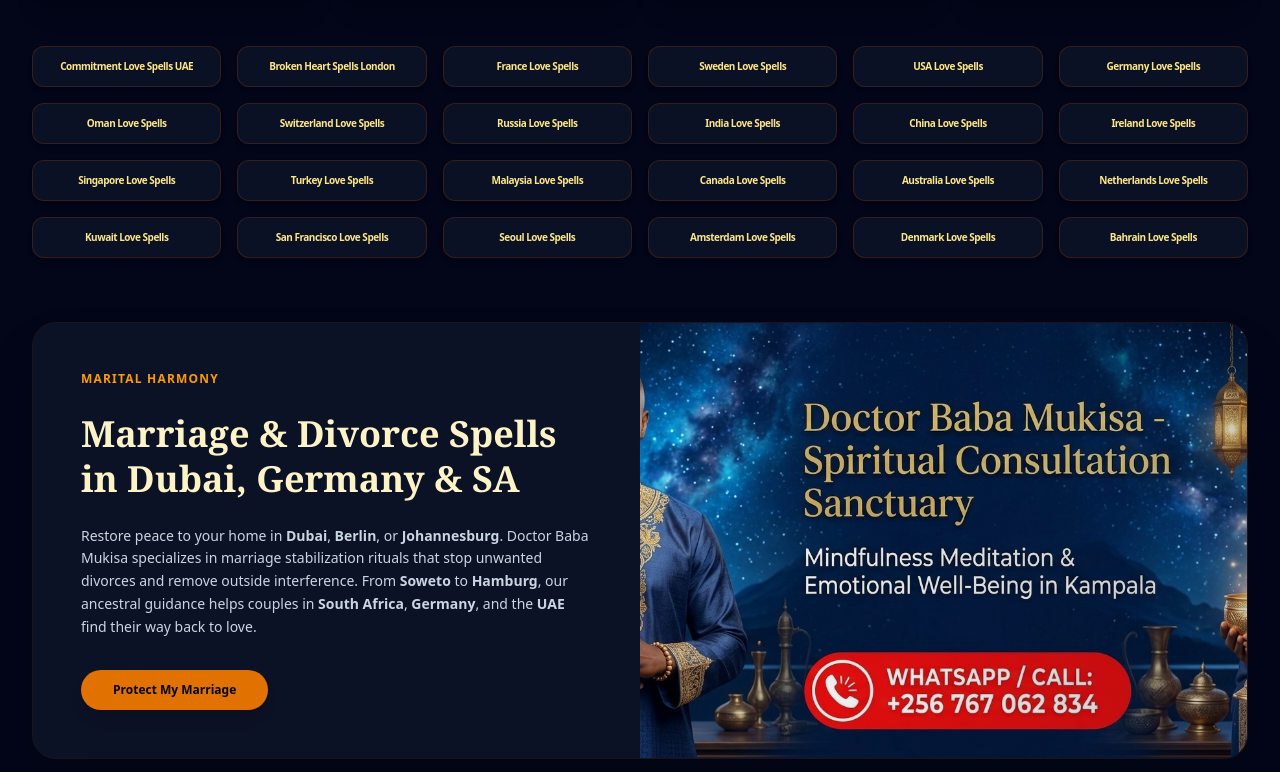
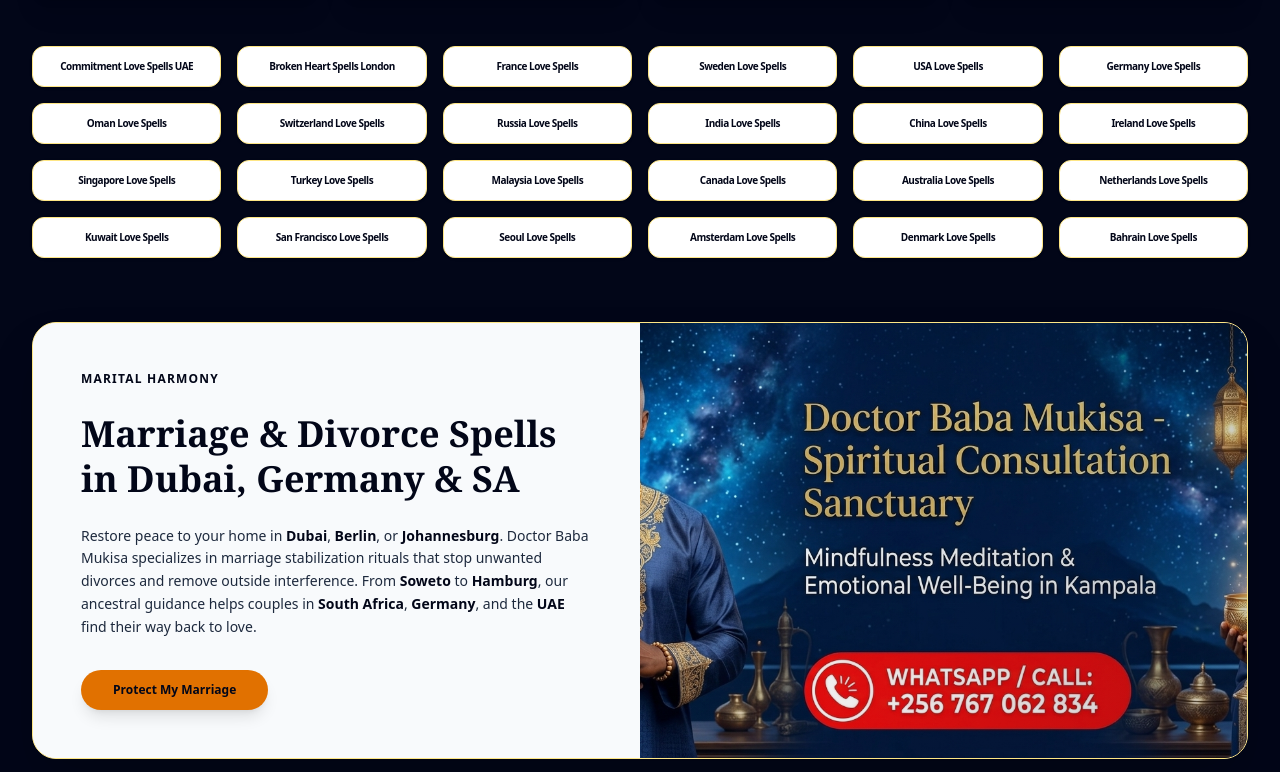
Before and after one commit to MikeTymer/Doctor-Baba-, a React (Vite) app: page / in a window 1280 px wide. Shown: the part 4448-5220 px from the top of the page. Built offline with nearby package versions, Linux system fonts and the light colour scheme.

Commit message:
style: enhance light mode contrast for service buttons
Update regional spell buttons and marriage section elements to improve visibility and contrast when using light mode.

```diff
--- a/src/components/HomeView.tsx
+++ b/src/components/HomeView.tsx
@@ -410,7 +410,7 @@ export const HomeView: React.FC<HomeViewProps> = ({
                 <service.icon className="w-5 h-5 text-amber-400" />
               </div>
               <div className="space-y-1">
-                <h4 className="text-amber-100 font-bold text-sm group-hover:text-amber-300 transition-colors font-serif">{service.name}</h4>
+                <h4 className="text-white font-bold text-sm group-hover:text-amber-300 transition-colors font-serif">{service.name}</h4>
                 <p className="text-[11px] text-slate-300 line-clamp-2 leading-relaxed">
                   {service.desc}
                 </p>
@@ -433,7 +433,7 @@ export const HomeView: React.FC<HomeViewProps> = ({
             <button
               key={idx}
               onClick={() => onSelectServiceDetail(area)}
-              className="bg-slate-900/70 border border-amber-900/40 p-3 rounded-xl hover:border-amber-500/60 hover:bg-slate-900 transition-all cursor-pointer text-amber-200 hover:text-amber-100 text-center w-full shadow-md"
+              className="spell-region-btn bg-white dark:bg-slate-900/80 border border-amber-200 dark:border-amber-900/40 p-3 rounded-xl hover:border-amber-500/60 hover:bg-amber-50 dark:hover:bg-slate-900 transition-all cursor-pointer text-slate-950 dark:text-white hover:text-amber-700 dark:hover:text-amber-300 text-center w-full shadow-sm dark:shadow-md font-bold"
             >
               {area}
             </button>
@@ -442,7 +442,7 @@ export const HomeView: React.FC<HomeViewProps> = ({
       </section>
 
       {/* Cascading Ad Section 2 - Marriage Spells focus */}
-      <section className="bg-slate-900/40 rounded-3xl border border-amber-900/20 overflow-hidden shadow-2xl">
+      <section className="marriage-divorce-box bg-white dark:bg-slate-900/40 rounded-3xl border border-amber-200 dark:border-amber-900/20 overflow-hidden shadow-2xl">
         <div className="flex flex-col lg:flex-row-reverse items-stretch">
           <div className="w-full lg:w-1/2 relative bg-slate-950 flex items-center justify-center overflow-hidden min-h-[300px] group/adimg">
             <a
@@ -466,15 +466,15 @@ export const HomeView: React.FC<HomeViewProps> = ({
             />
             <div className="absolute inset-0 bg-gradient-to-l from-slate-950/20 to-transparent pointer-events-none" />
           </div>
-          <div className="w-full lg:w-1/2 p-8 lg:p-12 flex flex-col justify-center space-y-6 bg-slate-900/60">
-            <span className="text-xs uppercase tracking-widest text-amber-500 font-bold block">Marital Harmony</span>
-            <h2 className="text-2xl sm:text-4xl font-bold font-serif text-amber-100 leading-tight">
+          <div className="w-full lg:w-1/2 p-8 lg:p-12 flex flex-col justify-center space-y-6 bg-slate-50 dark:bg-slate-900/60">
+            <span className="marital-harmony-tag text-xs uppercase tracking-widest text-slate-950 dark:text-amber-400 font-extrabold block">Marital Harmony</span>
+            <h2 className="marriage-divorce-heading text-2xl sm:text-4xl font-bold font-serif text-slate-950 dark:text-white leading-tight">
               Marriage & Divorce Spells in Dubai, Germany & SA
             </h2>
-            <p className="text-sm text-slate-300 leading-relaxed">
-              Restore peace to your home in <strong>Dubai</strong>, <strong>Berlin</strong>, or <strong>Johannesburg</strong>.
+            <p className="marriage-divorce-text text-sm text-slate-800 dark:text-slate-300 leading-relaxed">
+              Restore peace to your home in <strong className="text-slate-950 dark:text-white font-bold">Dubai</strong>, <strong className="text-slate-950 dark:text-white font-bold">Berlin</strong>, or <strong className="text-slate-950 dark:text-white font-bold">Johannesburg</strong>.
               Doctor Baba Mukisa specializes in marriage stabilization rituals that stop unwanted divorces and remove outside interference.
-              From <strong>Soweto</strong> to <strong>Hamburg</strong>, our ancestral guidance helps couples in <strong>South Africa</strong>, <strong>Germany</strong>, and the <strong>UAE</strong> find their way back to love.
+              From <strong className="text-slate-950 dark:text-white font-bold">Soweto</strong> to <strong className="text-slate-950 dark:text-white font-bold">Hamburg</strong>, our ancestral guidance helps couples in <strong className="text-slate-950 dark:text-white font-bold">South Africa</strong>, <strong className="text-slate-950 dark:text-white font-bold">Germany</strong>, and the <strong className="text-slate-950 dark:text-white font-bold">UAE</strong> find their way back to love.
             </p>
             <div className="pt-2">
               <button
--- a/src/index.css
+++ b/src/index.css
@@ -350,6 +350,42 @@ html.light main .cta-description,
 html.light .cta-description {
   color: #ffffff !important;
   font-weight: 500 !important;
+}
+
+/* REGIONAL SPELL BUTTONS & MARRIAGE AD IN LIGHT MODE: SOLID BLACK TEXT */
+html.light .spell-region-btn {
+  background-color: #ffffff !important;
+  color: #000000 !important;
+  border: 1.5px solid #f59e0b !important;
+  font-weight: 800 !important;
+  box-shadow: 0 2px 4px rgba(0, 0, 0, 0.06) !important;
+}
+
+html.light .spell-region-btn:hover {
+  background-color: #fef3c7 !important;
+  color: #000000 !important;
+  border-color: #d97706 !important;
+}
+
+html.light .marital-harmony-tag {
+  color: #000000 !important;
+  font-weight: 900 !important;
+}
+
+html.light .marriage-divorce-box {
+  background-color: #ffffff !important;
+  border: 2px solid #f59e0b !important;
+  box-shadow: 0 10px 15px -3px rgba(0, 0, 0, 0.1) !important;
+}
+
+html.light .marriage-divorce-heading {
+  color: #000000 !important;
+  font-weight: 800 !important;
+}
+
+html.light .marriage-divorce-text,
+html.light .marriage-divorce-text strong {
+  color: #000000 !important;
 }
 
 /* BLOG PAGE LIGHT MODE STYLING */
```
